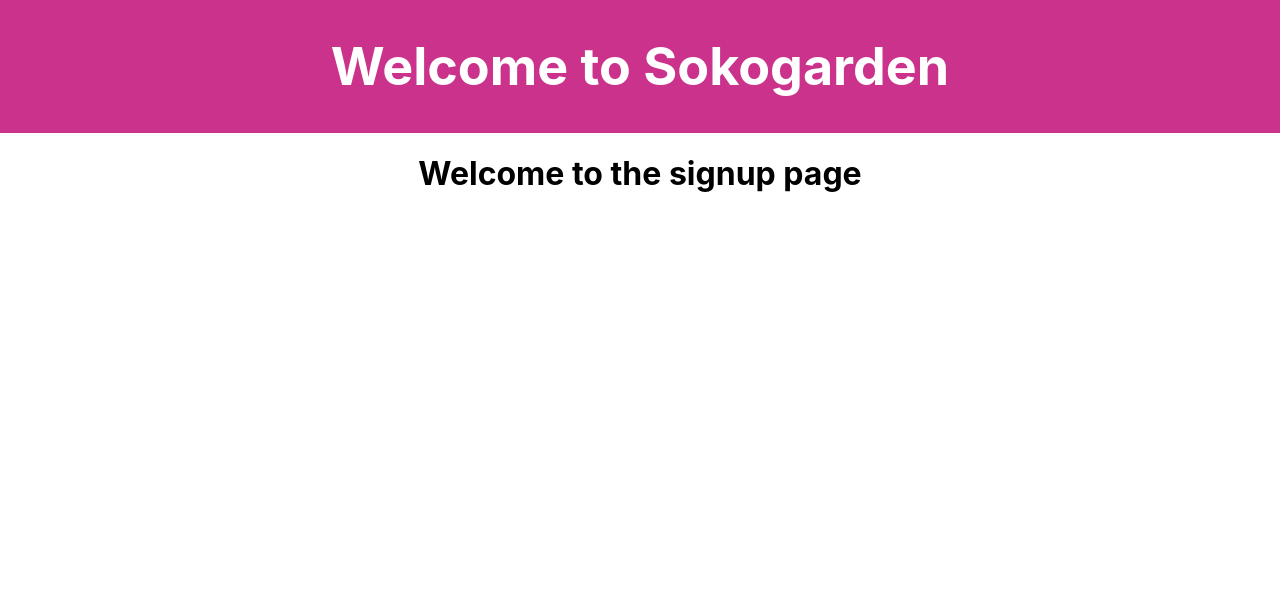
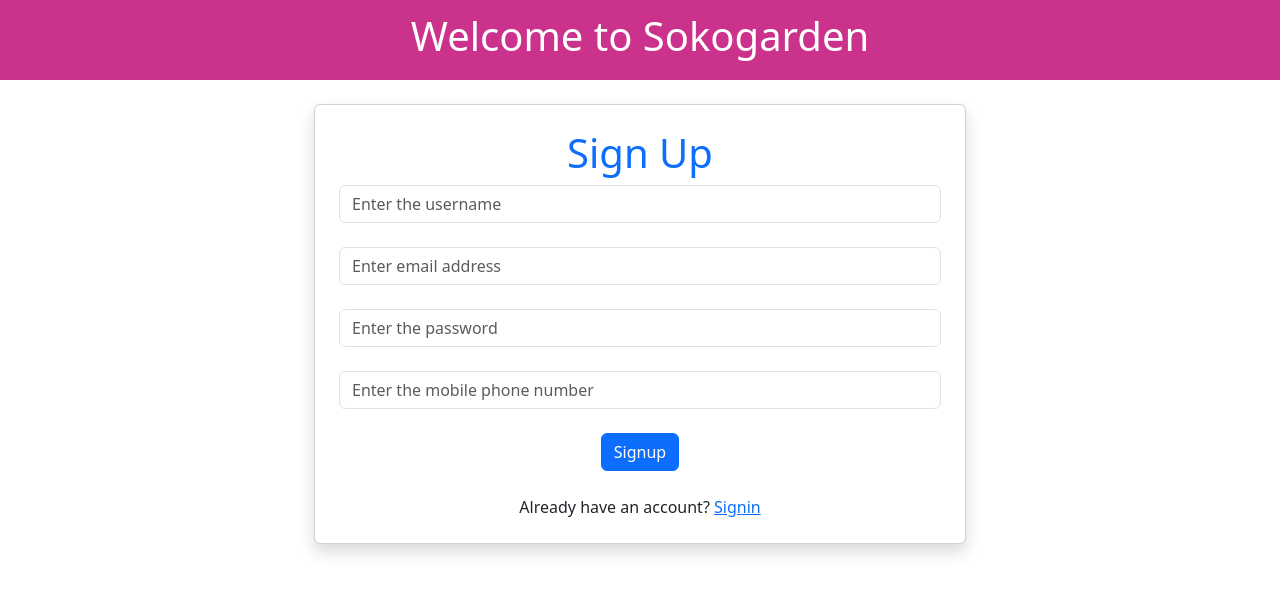
Before and after one commit to hop-sys/sokogardenapp, a React (Create React App) app: page /signup in a window 1280 px wide. Shown: the top 594 px of the page. Built offline with nearby package versions, Linux system fonts and the light colour scheme.

Commit message:
added codes

```diff
--- a/package.json
+++ b/package.json
@@ -7,6 +7,7 @@
     "@testing-library/jest-dom": "^6.9.1",
     "@testing-library/react": "^16.3.2",
     "@testing-library/user-event": "^13.5.0",
+    "bootstrap": "^5.3.8",
     "react": "^19.2.4",
     "react-dom": "^19.2.4",
     "react-router-dom": "^7.13.1",
--- a/src/App.js
+++ b/src/App.js
@@ -5,6 +5,7 @@
 import Signin from './components/Signin';
 import Signup from './components/Signup';
 import Notfound from './components/Notfound';
+import 'bootstrap/dist/css/bootstrap.min.css';
 
 function App() {
   return (
--- a/src/components/Signup.jsx
+++ b/src/components/Signup.jsx
@@ -1,11 +1,65 @@
-import React from 'react'
+import React, { useState } from 'react'
+import { Link } from 'react-router-dom';
 
 const Signup = () => {
+  // initialize the hook(they help us manage states of an application)
+  const [username, setUsername] = useState("");
+  const[email, setEmail] = useState("");
+  const[password, setPassword] = useState("");
+  const[phone, setPhone] =useState("");
   return (
-    <div>
-        <h1>Welcome to the signup page</h1>
+    <div className='row justify-content-center mt-4'>
+        <div className="card col-md-6 shadow p-4">
+          <h1 className='text-primary'>Sign Up</h1>
+
+          <form>
+            <input type="text"
+            placeholder='Enter the username'
+            className='form-control'
+            value={username}
+            onChange={(e) => setUsername(e.target.value)}
+            required /> <br />
+
+            {/* {username} */}
+
+            <input type="email"
+            placeholder='Enter email address'
+            className='form-control'
+            value={email}
+            onChange={(e) => setEmail(e.target.value)}
+            required/> <br />
+
+            {/* {email} */}
+
+            <input type="password"
+            placeholder='Enter the password'
+            className='form-control'
+            value={password}
+            onChange={(e) => setPassword(e.target.value)}
+            required/> <br />
+
+            {/* {password} */}
+
+
+            <input type="tel"
+            placeholder='Enter the mobile phone number'
+            className='form-control'
+            value={phone}
+            onChange={(e) => setPhone(e.target.value)}
+            required /> <br />
+
+            {/* {phone} */}
+
+            <input type="button" value="Signup" className='btn btn-primary'/>
+            <br /><br />
+
+            Already have an account? <Link to={'/signin'}>Signin</Link>
+          </form>
+        </div>
     </div>
   )
 }
 
 export default Signup;
+
+// research on axios module in react js
```
Also changed, not shown: 1 other file (tests, documents, lock files or other folders).
